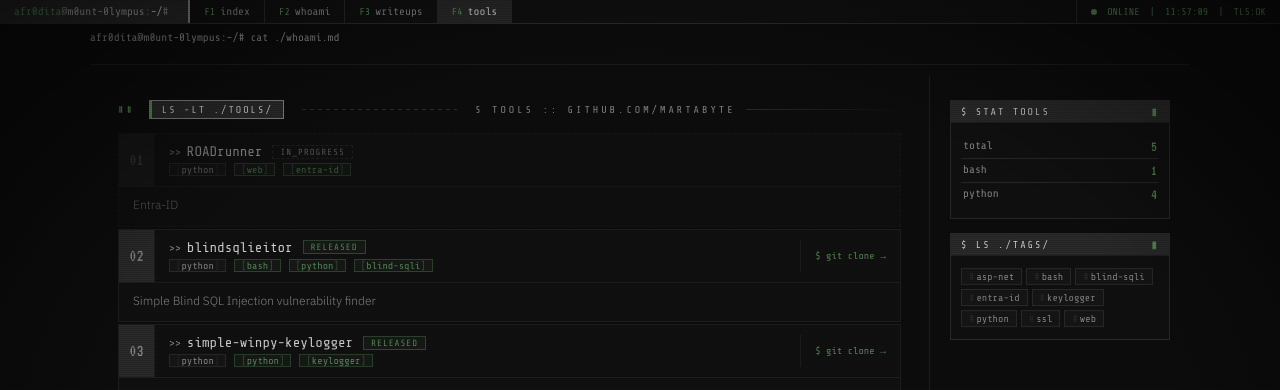
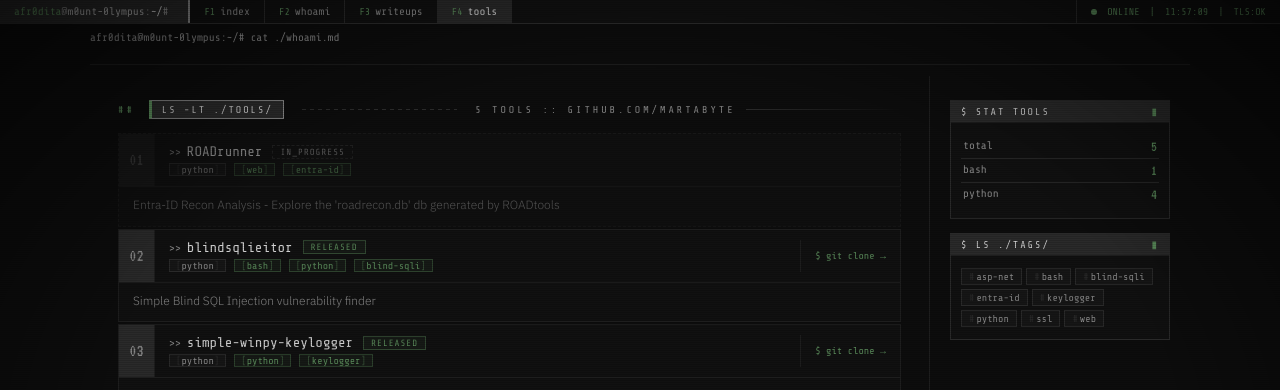
Before and after one commit to martabyte/martabyte.github.io, a Jekyll site: the page built from pages/tools.md, in a window 1280 px wide. Shown: the top 390 px of the page. Built offline with Jekyll 4.4.1, drawn with Linux system fonts in a browser that asks for light colours.

Commit message:
roadrunner desc

```diff
--- a/_config.yml
+++ b/_config.yml
@@ -76,7 +76,7 @@ exclude:
 
 tools:
   - name: ROADrunner
-    desc: Entra-ID
+    desc: Entra-ID Recon Analysis - Explore the 'roadrecon.db' db generated by ROADtools
     lang: python
     status: in_progress
     tags: [web, entra-id]
```
